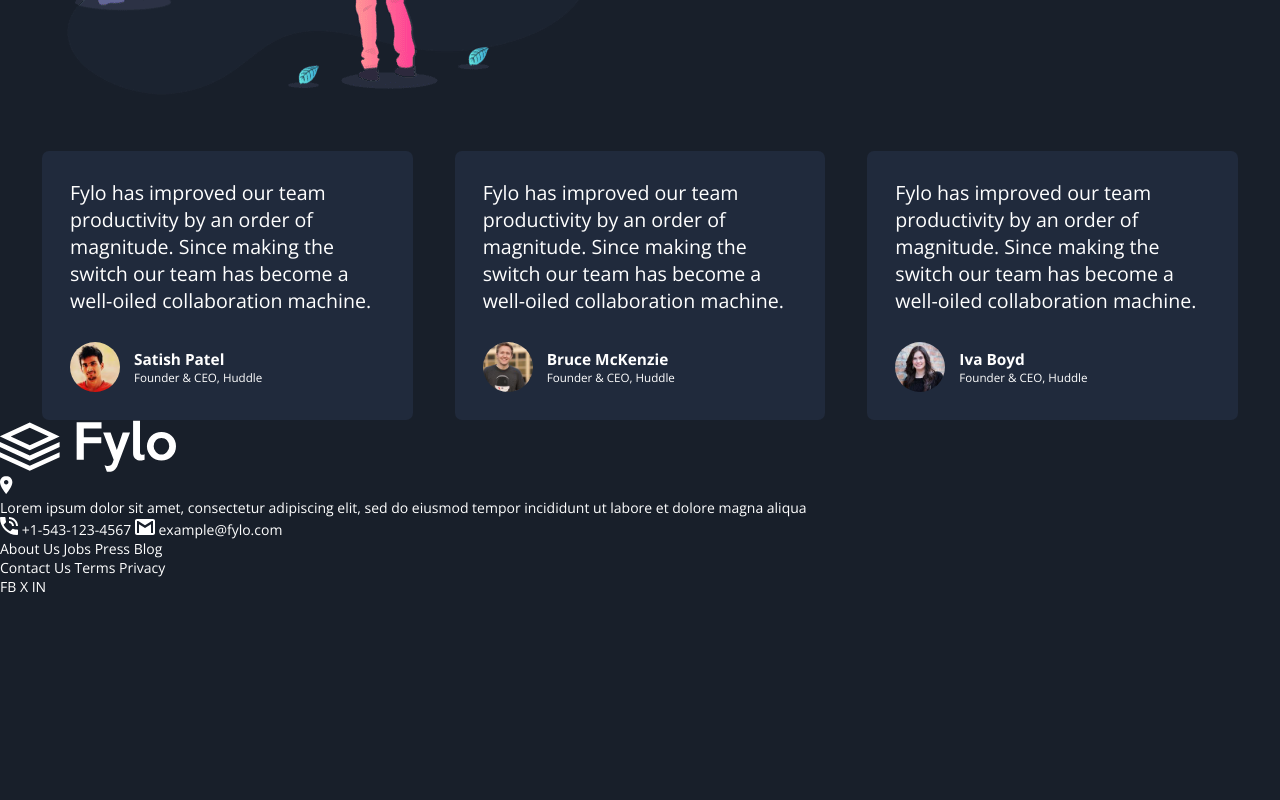
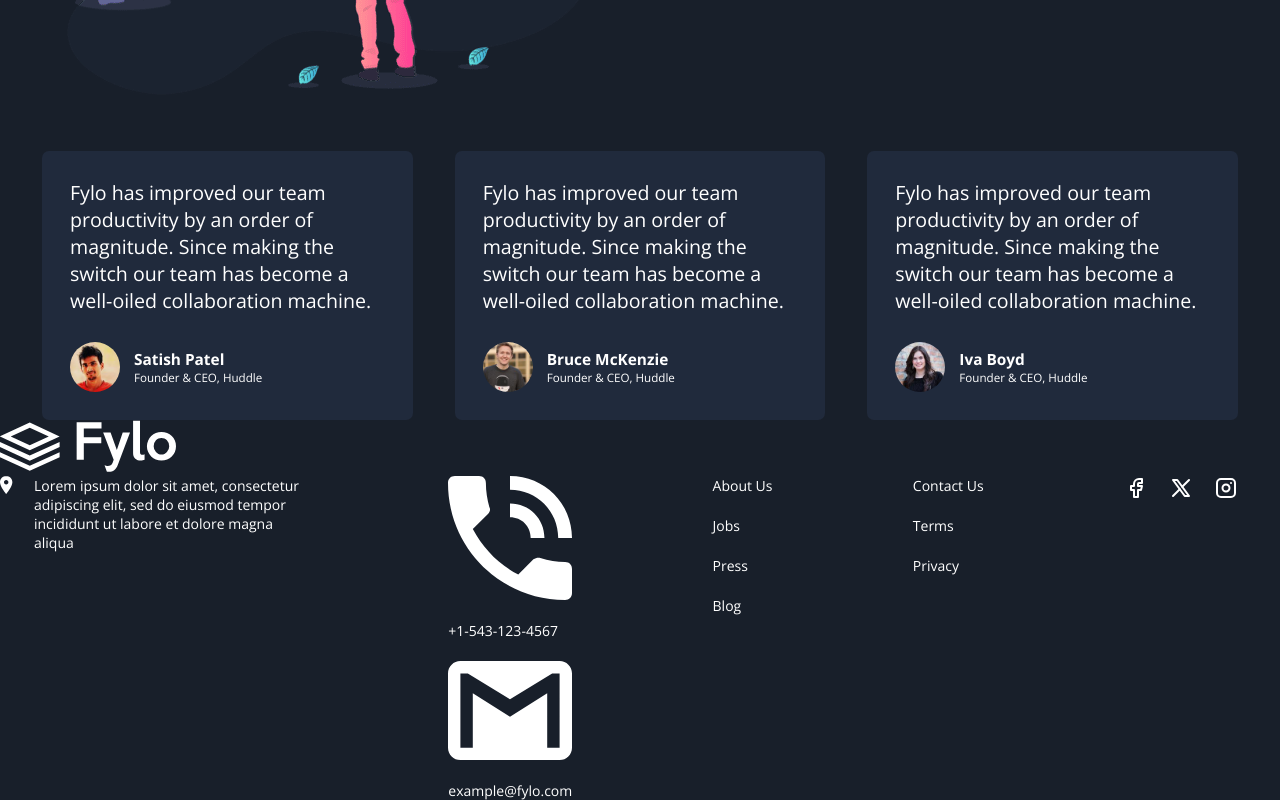
Before and after one commit to loli15082016-sudo/bootcampcodigo, a plain HTML site: page Semana 03/dia02-css-landing-page/fylo-dark-theme-landing-page-master/index.html in a window 1280 px wide. Shown: the part 1463-2263 px from the top of the page. Before the commit the page ends 2059 px from the top, so only its background shows below. Drawn offline with nearby package versions, Linux system fonts and the light colour scheme.

Commit message:
semana03updated

```diff
--- a/Semana 03/dia02-css-landing-page/fylo-dark-theme-landing-page-master/index.html
+++ b/Semana 03/dia02-css-landing-page/fylo-dark-theme-landing-page-master/index.html
@@ -163,13 +163,25 @@
 
           <div class="footer-info__social">
             <a href="">
-              FB
+              <svg xmlns="http://www.w3.org/2000/svg" width="24" height="24" viewBox="0 0 24 24" fill="none" stroke="currentColor" stroke-width="2" stroke-linecap="round" stroke-linejoin="round" class="icon icon-tabler icons-tabler-outline icon-tabler-brand-facebook">
+	<path stroke="none" d="M0 0h24v24H0z" fill="none" />
+	<path d="M7 10v4h3v7h4v-7h3l1 -4h-4v-2a1 1 0 0 1 1 -1h3v-4h-3a5 5 0 0 0 -5 5v2h-3" />
+</svg>
             </a>
             <a href="">
-              X
+              <svg xmlns="http://www.w3.org/2000/svg" width="24" height="24" viewBox="0 0 24 24" fill="none" stroke="currentColor" stroke-width="2" stroke-linecap="round" stroke-linejoin="round" class="icon icon-tabler icons-tabler-outline icon-tabler-brand-x">
+	<path stroke="none" d="M0 0h24v24H0z" fill="none" />
+	<path d="M4 4l11.733 16h4.267l-11.733 -16l-4.267 0" />
+	<path d="M4 20l6.768 -6.768m2.46 -2.46l6.772 -6.772" />
+</svg>
             </a>
             <a href="">
-              IN
+              <svg xmlns="http://www.w3.org/2000/svg" width="24" height="24" viewBox="0 0 24 24" fill="none" stroke="currentColor" stroke-width="2" stroke-linecap="round" stroke-linejoin="round" class="icon icon-tabler icons-tabler-outline icon-tabler-brand-instagram">
+	<path stroke="none" d="M0 0h24v24H0z" fill="none" />
+	<path d="M3 7a4 4 0 0 1 4 -4h10a4 4 0 0 1 4 4v10a4 4 0 0 1 -4 4h-10a4 4 0 0 1 -4 -4l0 -10" />
+	<path d="M8.5 12a3.5 3.5 0 1 0 7 0a3.5 3.5 0 0 0 -7 0" />
+	<path d="M17 7v.01" />
+</svg>
             </a>
           </div>
 
--- a/Semana 03/dia02-css-landing-page/fylo-dark-theme-landing-page-master/styles.css
+++ b/Semana 03/dia02-css-landing-page/fylo-dark-theme-landing-page-master/styles.css
@@ -256,3 +256,72 @@ TAMAÑOS DE PANTALLA SUGERIDOS:
 }
 
 /* FOOTER SECTION */
+
+• footer {
+background-color:hsl(216, 53%, 9%);
+
+padding: 15rem 0 5rem 0;
+/* padding-top: 15rem; */
+/* padding-bottom: 5rem; */
+}
+
+.footer.-wrapper {
+    display: flex: ;
+    flex-direction: column;
+    align-items: flex-start;
+    gap: 2rem;
+
+    margin: 0  auto;
+}
+
+.footer-info {
+    display: flex;
+
+    flex-direction: column;
+    align-items: flex-start;
+    gap: 4rem;
+    width: 100%;
+    justify-content: space-between;
+
+}
+
+@media(min-width:992px){
+    .footer-info {
+    flex-direction: row;
+}
+}
+
+.footer-info__description{
+    width: 22rem;
+
+    display: flex;
+    align-items: flex-start;
+    gap: 1.5rem;
+}
+
+.footer-info__contact{
+
+    display: flex;
+   flex-direction: column;
+    gap: 1.5rem;
+}
+
+.footer-info__contact span{
+
+    display: flex;
+    flex-direction: column;
+    gap: 1.5rem;
+}
+
+.footer-info__links{
+
+    display: flex;
+    flex-direction: column;
+    gap: 1.5rem;
+}
+
+.footer-info__social{
+
+    display: flex;
+    gap: 1.5rem;
+}
```
